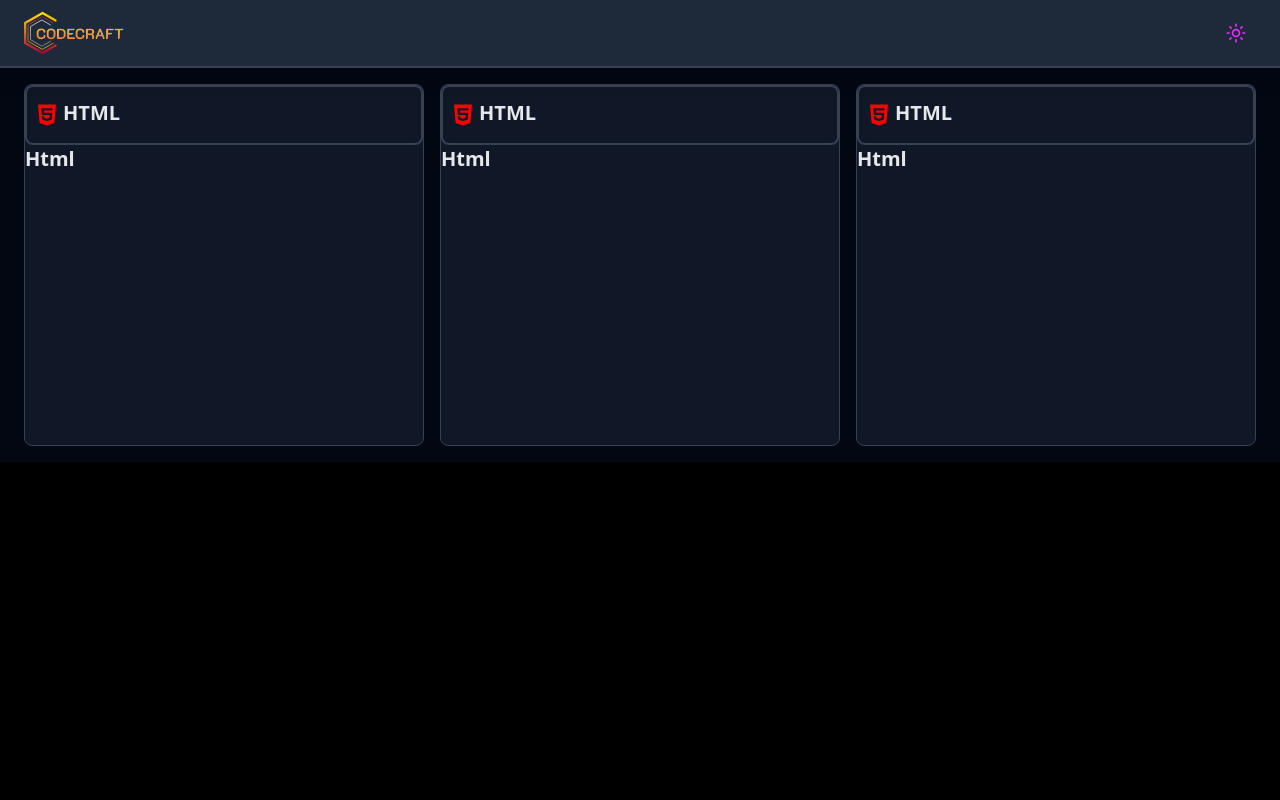
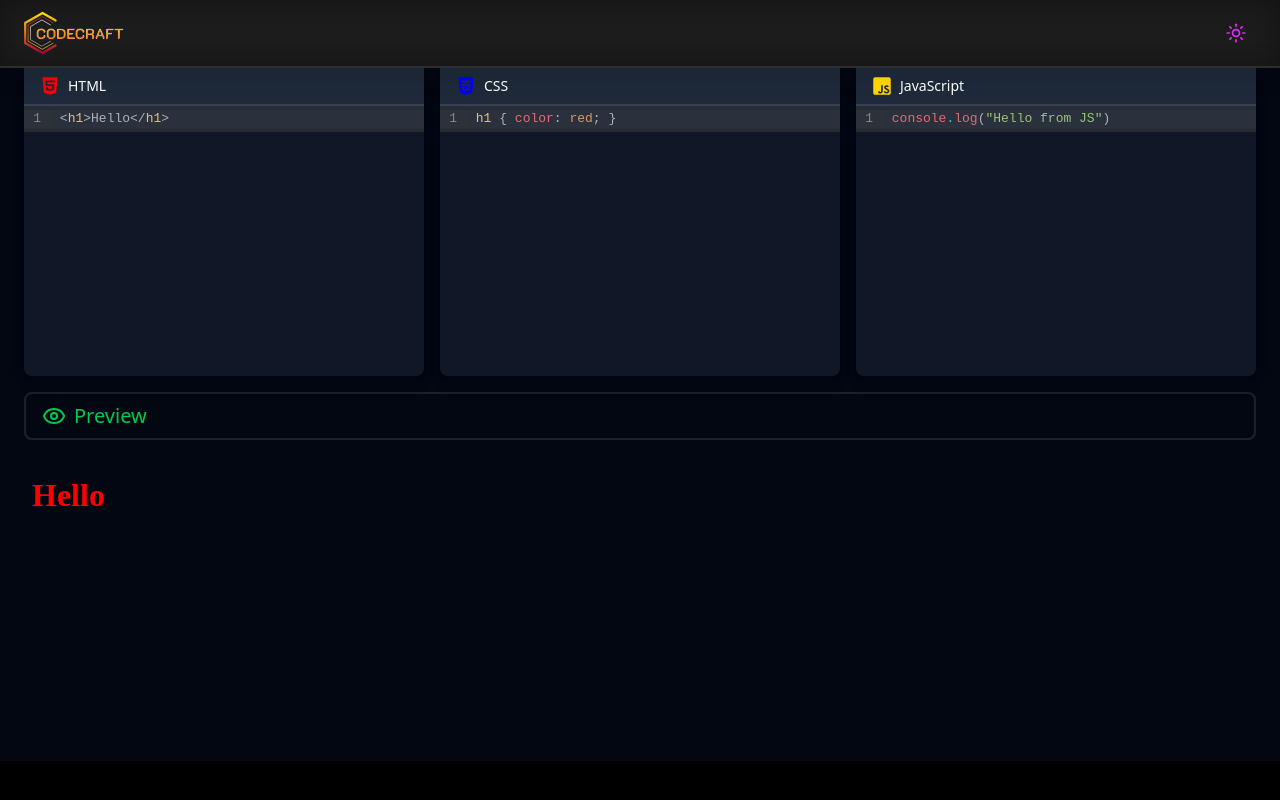
Before and after one commit to ShankarDutta/codecraft-webapp, a Next.js app: page /codeeditor in a window 1280 px wide. Built offline with nearby package versions, Linux system fonts and the light colour scheme; what tailwindcss-motion would draw is missing.

Commit message:
add  code editor

```diff
--- a/package.json
+++ b/package.json
@@ -10,12 +10,17 @@
 		"prod": "rimraf .next && next lint && next build && next start"
 	},
 	"dependencies": {
+		"@codemirror/autocomplete": "^6.18.6",
+		"@codemirror/lang-css": "^6.3.1",
+		"@codemirror/lang-html": "^6.4.9",
+		"@codemirror/lang-javascript": "^6.2.4",
 		"@hookform/resolvers": "^5.1.1",
 		"@radix-ui/react-accordion": "^1.2.11",
 		"@radix-ui/react-dialog": "^1.1.14",
 		"@radix-ui/react-label": "^2.1.7",
 		"@radix-ui/react-slot": "^1.2.3",
 		"@radix-ui/react-tabs": "^1.1.12",
+		"@uiw/react-codemirror": "^4.24.1",
 		"class-variance-authority": "0.7.1",
 		"clsx": "2.1.1",
 		"ky": "^1.8.2",
--- a/src/app/codeeditor/page.tsx
+++ b/src/app/codeeditor/page.tsx
@@ -3,9 +3,9 @@ import TopElements from "@/components/Codeeditor/TopElements";
 const page = () => {
 	return (
 		<>
-			<div className="bg-gray-950 py-4">
+			<section className="bg-white dark:bg-gray-950">
 				<TopElements />
-			</div>
+			</section>
 		</>
 	);
 };
--- a/src/app/layout.tsx
+++ b/src/app/layout.tsx
@@ -1,3 +1,4 @@
+import Footer from "@/components/Footer/Footer";
 import NavBar from "@/components/Header/NavBar";
 import ThemeProvider from "@/components/Theme/ThemeProvider";
 import { RootLayoutProps } from "@/lib/types";
@@ -15,7 +16,7 @@ const RootLayout = ({ children }: RootLayoutProps) => {
 					enableSystem={false}>
 					<NavBar />
 					<main>{children}</main>
-					{/* <Footer /> */}
+					<Footer />
 				</ThemeProvider>
 			</body>
 		</html>
--- /dev/null
+++ b/src/components/Codeeditor/CodeEditorClient.tsx
@@ -0,0 +1,37 @@
+"use client";
+
+import { ClientEditorProps } from "@/lib/types";
+import { autocompletion } from "@codemirror/autocomplete";
+import { css } from "@codemirror/lang-css";
+import { html } from "@codemirror/lang-html";
+import { javascript } from "@codemirror/lang-javascript";
+import CodeMirror from "@uiw/react-codemirror";
+import { useTheme } from "next-themes";
+
+const CodeEditorClient = ({ language, value, onChange }: ClientEditorProps) => {
+	const { theme } = useTheme();
+
+	const getExtensions = (language: ClientEditorProps["language"]) => {
+		if (language === "xml") {
+			return [html(), autocompletion()];
+		} else if (language === "css") {
+			return [css(), autocompletion()];
+		} else if (language === "javascript") {
+			return [javascript(), autocompletion()];
+		} else {
+			return [];
+		}
+	};
+
+	return (
+		<CodeMirror
+			value={value}
+			theme={theme === "light" ? "light" : "dark"}
+			extensions={getExtensions(language)}
+			onChange={(value) => onChange(value)}
+			className="rounded"
+		/>
+	);
+};
+
+export default CodeEditorClient;
--- a/src/components/Codeeditor/DesktopEditor.tsx
+++ b/src/components/Codeeditor/DesktopEditor.tsx
@@ -1,18 +1,69 @@
-import { FaHtml5 } from "react-icons/fa";
+// components/Codeeditor/DesktopEditor.tsx
 
-const DesktopEditor = () => {
-	return (
-		<section className="w-full rounded-md border-1 border-gray-700 bg-white text-xl font-semibold text-black/90 dark:bg-gray-900 dark:text-white/90">
-			<div className="flex items-center gap-1 rounded-md border-2 bg-gray-300/50 py-3 dark:border-gray-700 dark:bg-gray-900/50">
-				<div className="ml-2">
+import { ClientEditorProps } from "@/lib/types";
+import dynamic from "next/dynamic";
+import { FaCss3Alt, FaHtml5, FaJsSquare } from "react-icons/fa";
+
+const CodeEditorClient = dynamic(() => import("./CodeEditorClient"), {
+	ssr: false,
+});
+
+const DesktopEditor = ({ language, value, onChange }: ClientEditorProps) => {
+	const getIcon = (lang: string) => {
+		switch (lang) {
+			case "xml":
+				return (
 					<FaHtml5
 						color="red"
-						size={24}
+						size={20}
 					/>
-				</div>
-				<div className="mb-1">HTML</div>
+				);
+			case "css":
+				return (
+					<FaCss3Alt
+						color="blue"
+						size={20}
+					/>
+				);
+			case "javascript":
+				return (
+					<FaJsSquare
+						color="gold"
+						size={20}
+					/>
+				);
+			default:
+				return "";
+		}
+	};
+
+	const getTitle = (lang: string) => {
+		switch (lang) {
+			case "xml":
+				return "HTML";
+			case "css":
+				return "CSS";
+			case "javascript":
+				return "JavaScript";
+			default:
+				return "Code";
+		}
+	};
+	return (
+		<section className="w-full rounded-md border-t-0 border-gray-700 bg-white text-black shadow-lg dark:bg-gray-900 dark:text-white">
+			<div className="flex items-center gap-2 border-b-2 bg-gray-50 px-4 py-2 dark:border-gray-700 dark:bg-gray-800">
+				{getIcon(language)}
+				<span className="text-sm font-medium">
+					{getTitle(language)}
+				</span>
 			</div>
-			<div className="h-[300px]">Html</div>
+			<div className="h-[270px] overflow-hidden">
+				<CodeEditorClient
+					language={language}
+					value={value}
+					onChange={onChange}
+				/>
+			</div>
 		</section>
 	);
 };
--- a/src/components/Codeeditor/MobileEditor.tsx
+++ b/src/components/Codeeditor/MobileEditor.tsx
@@ -1,5 +1,62 @@
-const MobileEditor = () => {
-	return <div>Hello form Mobile editor</div>;
+import { ClientEditorProps } from "@/lib/types";
+
+import dynamic from "next/dynamic";
+
+const CodeEditorClient = dynamic(() => import("./CodeEditorClient"), {
+	ssr: false,
+});
+
+const MobileEditor = ({ language, value, onChange }: ClientEditorProps) => {
+	// const GetIcon = (language: string) => {
+	// 	if (language === "xml") {
+	// 		return (
+	// 			<FaHtml5
+	// 				color="red"
+	// 				size={20}
+	// 			/>
+	// 		);
+	// 	} else if (language === "css") {
+	// 		return (
+	// 			<FaCss3Alt
+	// 				color="blue"
+	// 				size={20}
+	// 			/>
+	// 		);
+	// 	} else if (language === "javascript") {
+	// 		return (
+	// 			<FaSquare
+	// 				color="gold"
+	// 				size={20}
+	// 			/>
+	// 		);
+	// 	} else {
+	// 		return "";
+	// 	}
+	// };
+
+	// const GetTittle = (language: string) => {
+	// 	if (language === "xml") {
+	// 		return "HTML";
+	// 	} else if (language === "css") {
+	// 		return "css";
+	// 	} else if (language === "javascript") {
+	// 		return "JavaScript";
+	// 	} else {
+	// 		return "code";
+	// 	}
+	// };
+
+	return (
+		<>
+			<div className="h-[270px] overflow-hidden">
+				<CodeEditorClient
+					language={language}
+					value={value}
+					onChange={onChange}
+				/>
+			</div>
+		</>
+	);
 };
 
 export default MobileEditor;
--- a/src/components/Codeeditor/Preview.tsx
+++ b/src/components/Codeeditor/Preview.tsx
@@ -1,17 +1,34 @@
+"use client";
 import { previewprops } from "@/lib/types";
+import { useTheme } from "next-themes";
+import { useEffect, useState } from "react";
 
 const Preview = ({ html, css, js }: previewprops) => {
-	const Codeformat = `
-    <html >
+	const { resolvedTheme } = useTheme();
+	const [mounted, setMounted] = useState(false);
+
+	useEffect(() => {
+		setMounted(true);
+	}, []);
+
+	if (!mounted) return null;
+
+	const isDark = resolvedTheme === "dark";
+
+	const codeFormat = `
+    <!DOCTYPE html>
+    <html lang="en">
     <head>
-    // applying css
-    <style> ${css}</style>
+      <meta charset="UTF-8" />
+      <style>
+        body {
+          background: ${isDark ? "#030712" : "white"};
+        }
+        ${css}
+      </style>
     </head>
     <body>
-    // applying html
       ${html}
-
-     // applying js
       <script>
         ${js.replace(/<\/script>/g, "<\\/script>")}
       </script>
@@ -20,12 +37,13 @@ const Preview = ({ html, css, js }: previewprops) => {
   `;
 
 	return (
-		<>
 		<iframe
-				srcDoc={Codeformat}
+			key={resolvedTheme}
+			title="Live Preview"
+			srcDoc={codeFormat}
 			sandbox="allow-scripts"
-				className="h-full w-full"></iframe>
-		</>
+			className="h-[305px] w-full"
+		/>
 	);
 };
 
--- a/src/components/Codeeditor/TopElements.tsx
+++ b/src/components/Codeeditor/TopElements.tsx
@@ -1,20 +1,83 @@
+"use client";
+
+import { Eye } from "lucide-react";
+import { useState } from "react";
+import { Tabs, TabsContent, TabsList, TabsTrigger } from "../shadcnui/tabs";
 import DesktopEditor from "./DesktopEditor";
 import MobileEditor from "./MobileEditor";
+import Preview from "./Preview";
 
 const TopElements = () => {
+	const [html, setHtml] = useState("<h1>Hello</h1>");
+	const [css, setCss] = useState("h1 { color: red; }");
+	const [js, setJs] = useState('console.log("Hello from JS")');
+
 	return (
-		<section className="mx-auto max-w-7xl px-6">
-			{/* Desktop view  */}
+		<section className="mx-auto px-6">
+			{/* === Desktop view === */}
 			<div className="hidden justify-between gap-4 md:flex">
-				<DesktopEditor />
-				<DesktopEditor />
-				<DesktopEditor />
+				<DesktopEditor
+					language="xml"
+					value={html}
+					onChange={setHtml}
+				/>
+				<DesktopEditor
+					language="css"
+					value={css}
+					onChange={setCss}
+				/>
+				<DesktopEditor
+					language="javascript"
+					value={js}
+					onChange={setJs}
+				/>
 			</div>
 
-			{/* mobile view  */}
-			<div className="block md:hidden">
-				<MobileEditor />
+			{/* === Mobile view with working tabs === */}
+			<Tabs
+				defaultValue="xml"
+				className="block w-full md:hidden">
+				<TabsList className="mb-2 flex w-full justify-around">
+					<TabsTrigger value="xml">HTML</TabsTrigger>
+					<TabsTrigger value="css">CSS</TabsTrigger>
+					<TabsTrigger value="javascript">JS</TabsTrigger>
+				</TabsList>
+
+				<TabsContent value="xml">
+					<MobileEditor
+						language="xml"
+						value={html}
+						onChange={setHtml}
+					/>
+				</TabsContent>
+				<TabsContent value="css">
+					<MobileEditor
+						language="css"
+						value={css}
+						onChange={setCss}
+					/>
+				</TabsContent>
+				<TabsContent value="javascript">
+					<MobileEditor
+						language="javascript"
+						value={js}
+						onChange={setJs}
+					/>
+				</TabsContent>
+			</Tabs>
+
+			{/* === Preview button === */}
+			<div className="my-4 flex h-12 w-full items-center gap-2 rounded-md border-2 text-xl text-green-500">
+				<Eye className="ml-4" />
+				Preview
 			</div>
+
+			{/* === Live preview === */}
+			<Preview
+				html={html}
+				css={css}
+				js={js}
+			/>
 		</section>
 	);
 };
--- a/src/components/Footer/Footer.tsx
+++ b/src/components/Footer/Footer.tsx
@@ -1,12 +1,18 @@
+"use client";
 import Image from "next/image";
+import Link from "next/link";
+import { usePathname } from "next/navigation";
 import DesktopFooter from "./DesktopFooter";
-import Link from "next/link";
 
 const Footer = () => {
+	const pathname = usePathname();
+
+	if (pathname === "/codeeditor") return null;
+
 	return (
 		<footer className="rounded-t-2xl md:bg-slate-400/30 dark:md:bg-fuchsia-400/10">
 			<div className="mx-auto hidden max-w-7xl items-center justify-center px-6 py-6 md:flex md:justify-between">
-				<div className="">
+				<div>
 					<DesktopFooter />
 				</div>
 				<Link
@@ -16,13 +22,14 @@ const Footer = () => {
 						src={"/logo.svg"}
 						height={140}
 						width={140}
-						className="h-auto w-[150]"
-						alt=" logo"
+						className="h-auto w-[150px]" // fixed width style
+						alt="logo"
 					/>
-					<div className="">©2025 CodeCraft</div>
+					<div>©2025 CodeCraft</div>
 				</Link>
 			</div>
-			{/* mobile footer  */}
+
+			{/* Mobile footer */}
 			<div className="mx-auto max-w-7xl border-t-3 border-black/45 px-6 py-4 text-center dark:border-white/45">
 				Copyright © 2025 CodeCraft All rights reserved
 			</div>
--- a/src/components/Header/CodeEditorNav.tsx
+++ b/src/components/Header/CodeEditorNav.tsx
@@ -4,8 +4,8 @@ import ThemeChangerBtn from "../Theme/ThemeChangerBtn";
 
 const CodeEditorNav = () => {
 	return (
-		<header className="border-b-2 border-gray-700 bg-gray-800">
-			<div className="mx-auto flex max-w-7xl items-center justify-between px-6 py-2">
+		<header className="sticky top-0 z-10 border-b-2 bg-white/40 backdrop-blur-lg dark:bg-white/4">
+			<div className="mx-auto flex items-center justify-between px-6 py-2">
 				<Link href="/">
 					<Image
 						src="/logo.svg"
--- a/src/lib/types.ts
+++ b/src/lib/types.ts
@@ -15,3 +15,9 @@ export type previewprops = {
 	css: string;
 	js: string;
 };
+
+export type ClientEditorProps = {
+	language: "xml" | "css" | "javascript";
+	value: string;
+	onChange: (value: string) => void;
+};
```
Lines whose indentation alone changed are shown as unchanged.
